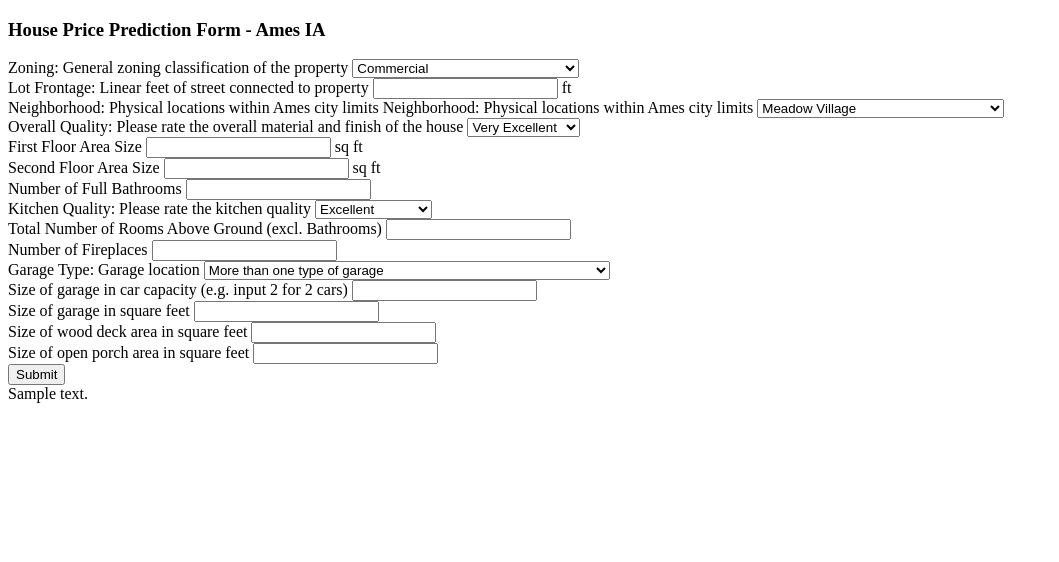
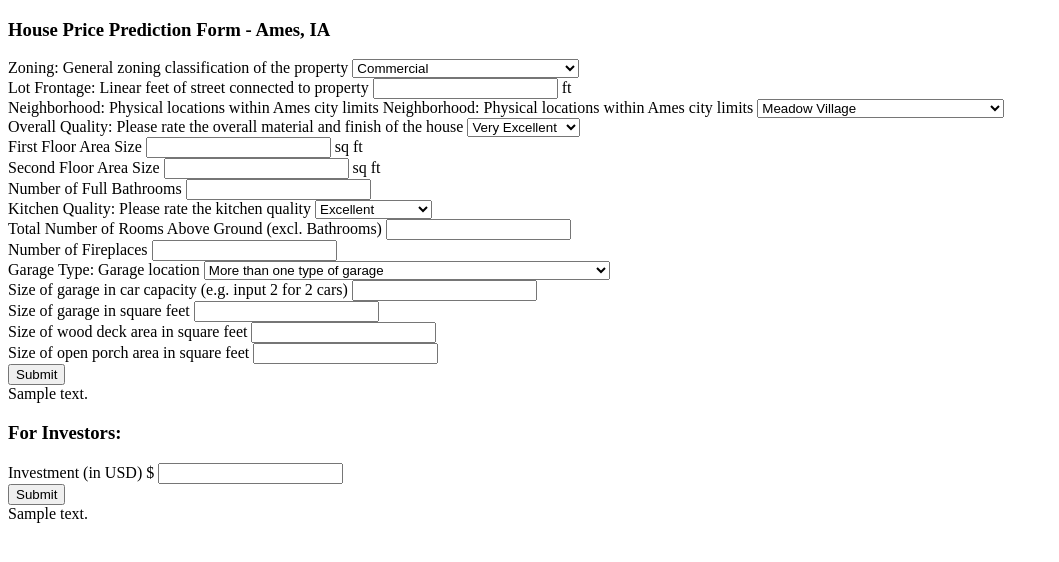
Before and after one commit to kamercado/Housing_Prices, a Flask app: template templates/userinput.html in a window 1280 px wide. Shown: the top 562 px of the page, without its empty margins (0-1059 px from the left). Run offline with Flask 2, Linux system fonts and the light colour scheme; the template is opened without the code that fills it: most values are stand-ins (such as "Sample title", 1, 10 or a date in 2020); parts of the project's set-up code (start-up, migrations or seed data) failed here and were passed over; some libraries are stand-ins or nearby versions.

Commit message:
added investor form

```diff
--- a/app.py
+++ b/app.py
@@ -1,10 +1,13 @@
 #import dependencies
 import numpy as np
 import pickle
-from flask import Flask, request, jsonify, render_template
+from flask import Flask, request, jsonify, render_template, session
 
 #app setup
 app = Flask(__name__)
+
+# secret key is needed for session
+app.secret_key = 'ucidcebc08190220'
 
 ##########################
 # Web page(s) of interface #
@@ -35,10 +38,10 @@ def predict():
 	prediction = house_model.predict(input_list)
 	#variable for output (predicted price), round for decimals
 	price = round(prediction[0],2)
+	#use session to be able to pull price for calculation form
+	session['est_price'] = price
 	#populate webpage with price predictioin
-	return render_template('userinput.html', prediction_text = 'Your house in Ames, Iowa will sell for approx. $ {}'.format(price))
-
-
+	return render_template('userinput.html', prediction_text = 'Your house in Ames, Iowa will sell for approx. ${}'.format(price))
 
 @app.route('/results',methods=['POST'])
 def result():
@@ -49,6 +52,18 @@ def result():
 	output = prediction[0]
 	return jsonify(output)
 
+#app route to calculate ROI
+@app.route('/calculator', methods=['POST'])
+def calculator():
+	#pull price from previous query
+	est_price = session.get('est_price', None)
+	#grab investment value from form and convert to float
+	for x in request.form.values():
+		investment = float(x)
+	#calculate roi
+	roi = float(est_price) - float(investment)
+	return render_template('userinput.html', roi_text = 'Your expected return on investment (ROI) is approx. ${}'.format(roi))
+
 
 if __name__ == '__main__':
     app.run(debug=True)
--- a/templates/userinput.html
+++ b/templates/userinput.html
@@ -9,7 +9,7 @@
 
 
 <body>
-    <h3>House Price Prediction Form - Ames IA</h3>
+    <h3>House Price Prediction Form - Ames, IA</h3>
 
 <div>
   <form action="/predict" method="POST">
@@ -119,7 +119,17 @@
     <br>
     <input type="submit" value="Submit">
   </form>
- {{ prediction_text }}
+   {{ prediction_text }}
+<h3>For Investors:</h3>
+  <form action="/calculator" method="POST">
+    <label for="investment">Investment (in USD) $
+</label>
+    <input type="text" id="investment" name="investment">
+    <br>
+    <input type="submit" value="Submit">
+  </form>
+  {{ roi_text }}
+
 </div>
 </body>
 </html>
```
